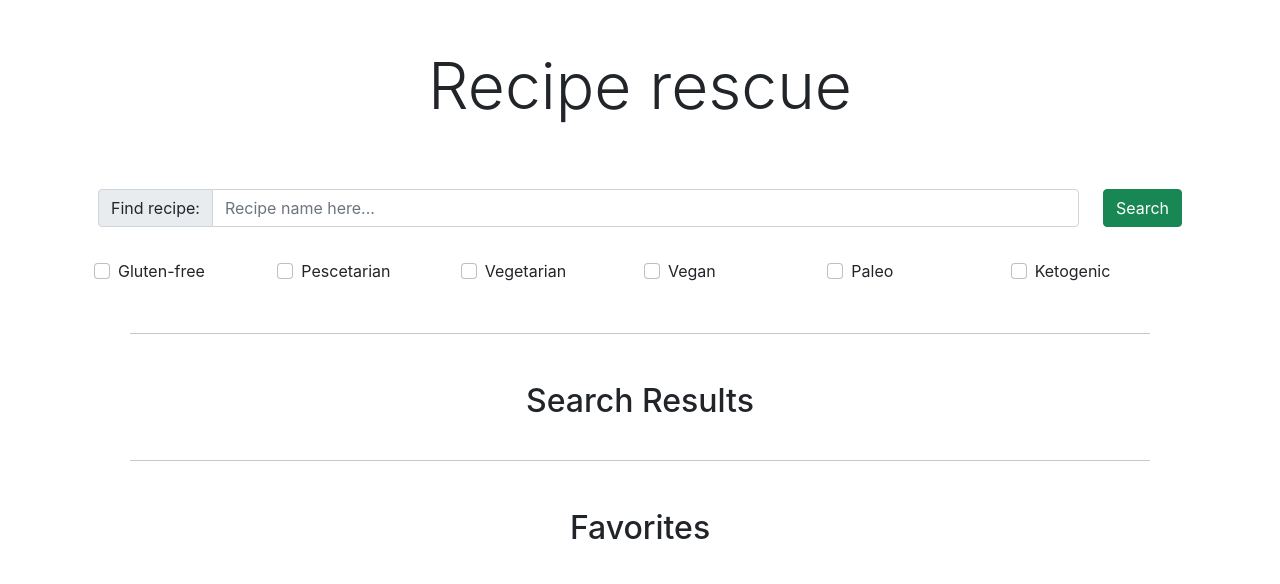
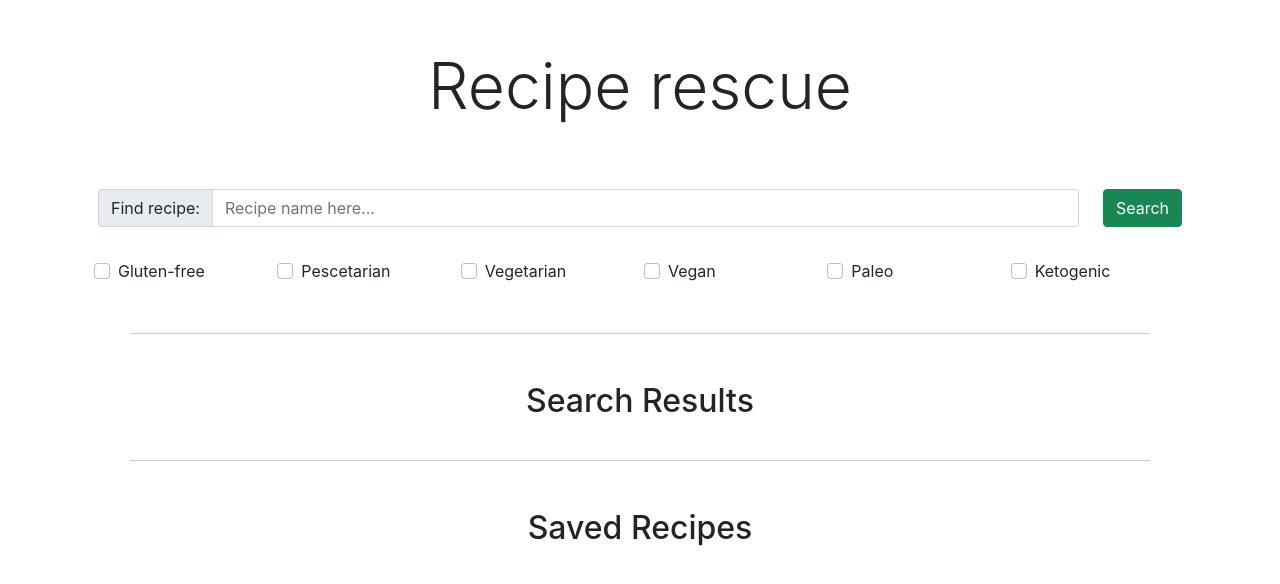
Before and after one commit to FilipNordqvist/food-react-app, a React (Create React App) app in the folder food-app/: page / in a window 1280 px wide. Shown: the top 584 px of the page. Built offline with nearby package versions, Linux system fonts and the light colour scheme.

Commit message:
Changed title

```diff
--- a/food-app/src/App.js
+++ b/food-app/src/App.js
@@ -1,9 +1,9 @@
 import './App.css';
 import { useEffect, useState } from "react";
-import InputField from './components/InputField';
+import InputField from './components/InputField/index.js';
 import {searchRecipeById, searchRecipes} from "./http.js";
-import Button from './components/Button';
-import RecipeList from './components/RecipeList';
+import Button from './components/Button/index.js';
+import RecipeList from './components/RecipeList/index.js';
 import CheckboxList from './components/CheckboxList/index.js';
 
 
@@ -94,7 +94,7 @@ function App() {
       />
       <hr className="d-flex m-5" />
       <RecipeList
-        titleOfList = "Favorites"
+        titleOfList = "Saved Recipes"
         recipes={recipes}
         handleItem={removeFavoriteRecipe}
         show={true}
```
